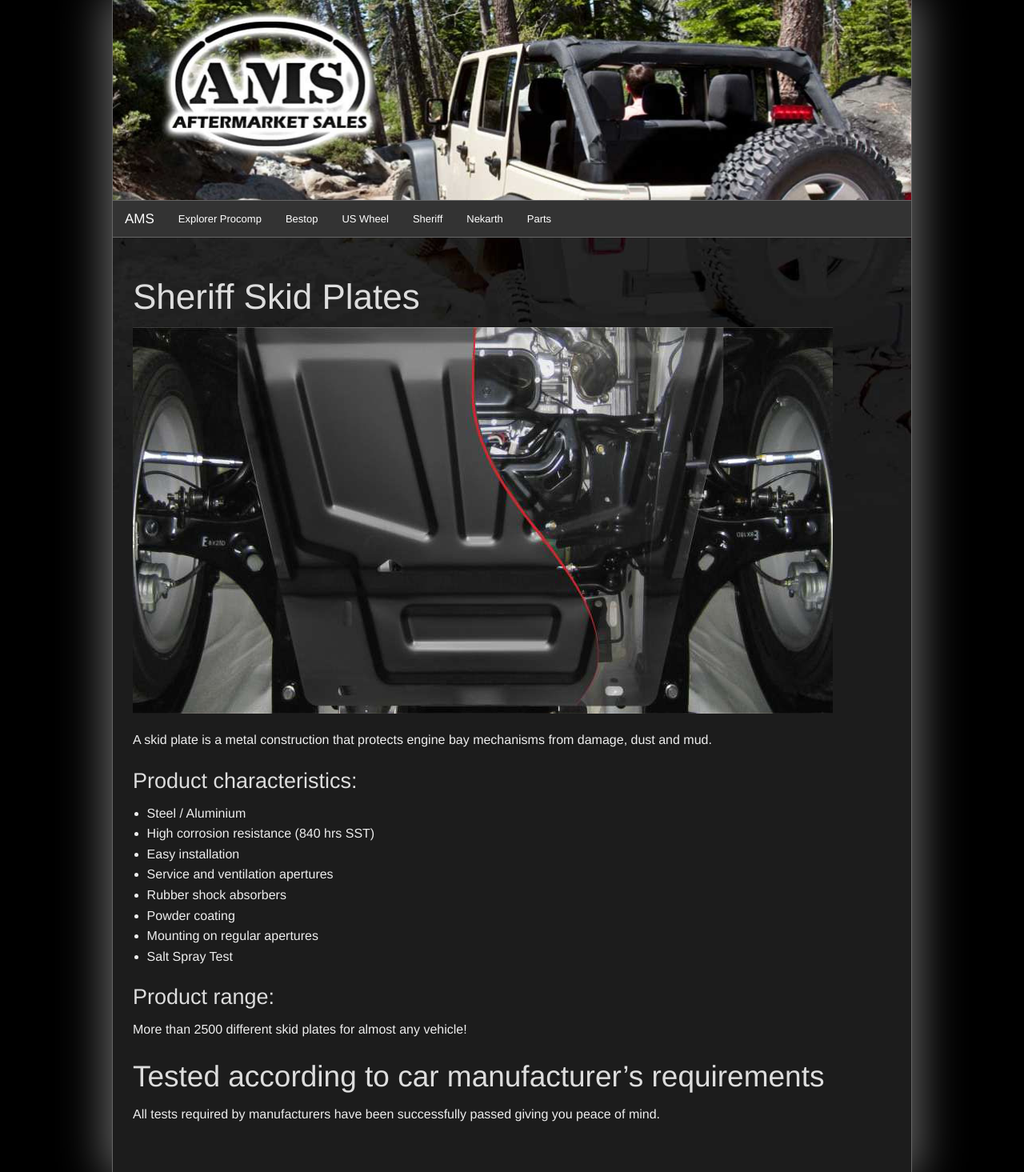
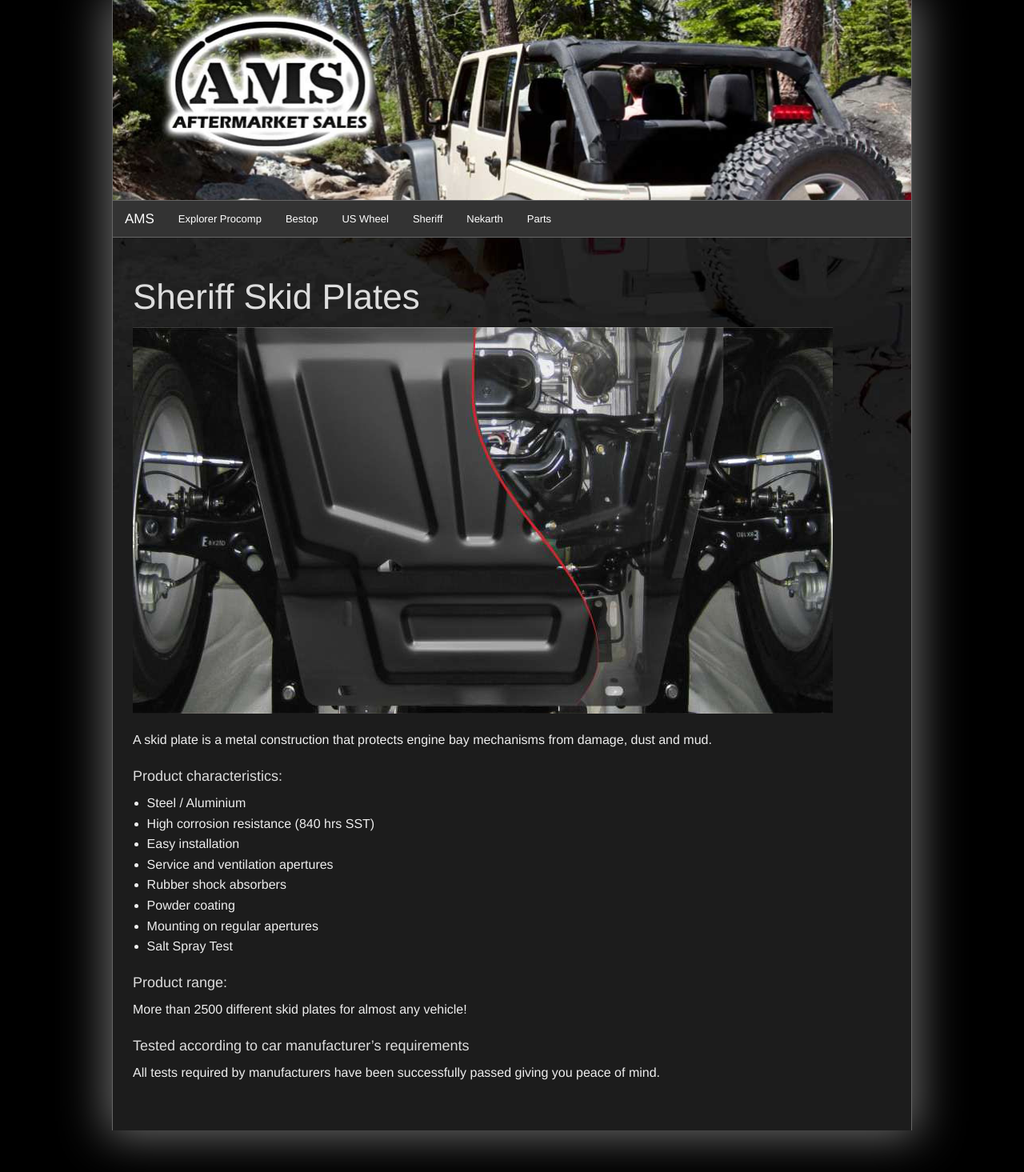
Before and after one commit to MachineTi/AMS, a Jekyll site: the page built from sheriff.md, in a window 1280 px wide. Shown: the whole page at 80% size. Built offline with Jekyll 4.4.1, drawn with Linux system fonts in a browser that asks for light colours.

```diff
--- a/sheriff.md
+++ b/sheriff.md
@@ -9,7 +9,7 @@ published: true
 
 A skid plate is a metal construction that protects engine bay mechanisms from damage, dust and mud.
 
-### Product characteristics:
+##### Product characteristics:
 * Steel / Aluminium
 * High corrosion resistance (840 hrs SST)
 * Easy installation
@@ -19,8 +19,8 @@ A skid plate is a metal construction that protects engine bay mechanisms from da
 * Mounting on regular apertures
 * Salt Spray Test
 
-### Product range:
+##### Product range:
 More than 2500 different skid plates for almost any vehicle!
 
-## Tested according to car manufacturer's requirements
+##### Tested according to car manufacturer's requirements
 All tests required by manufacturers have been successfully passed giving you peace of mind.
```
